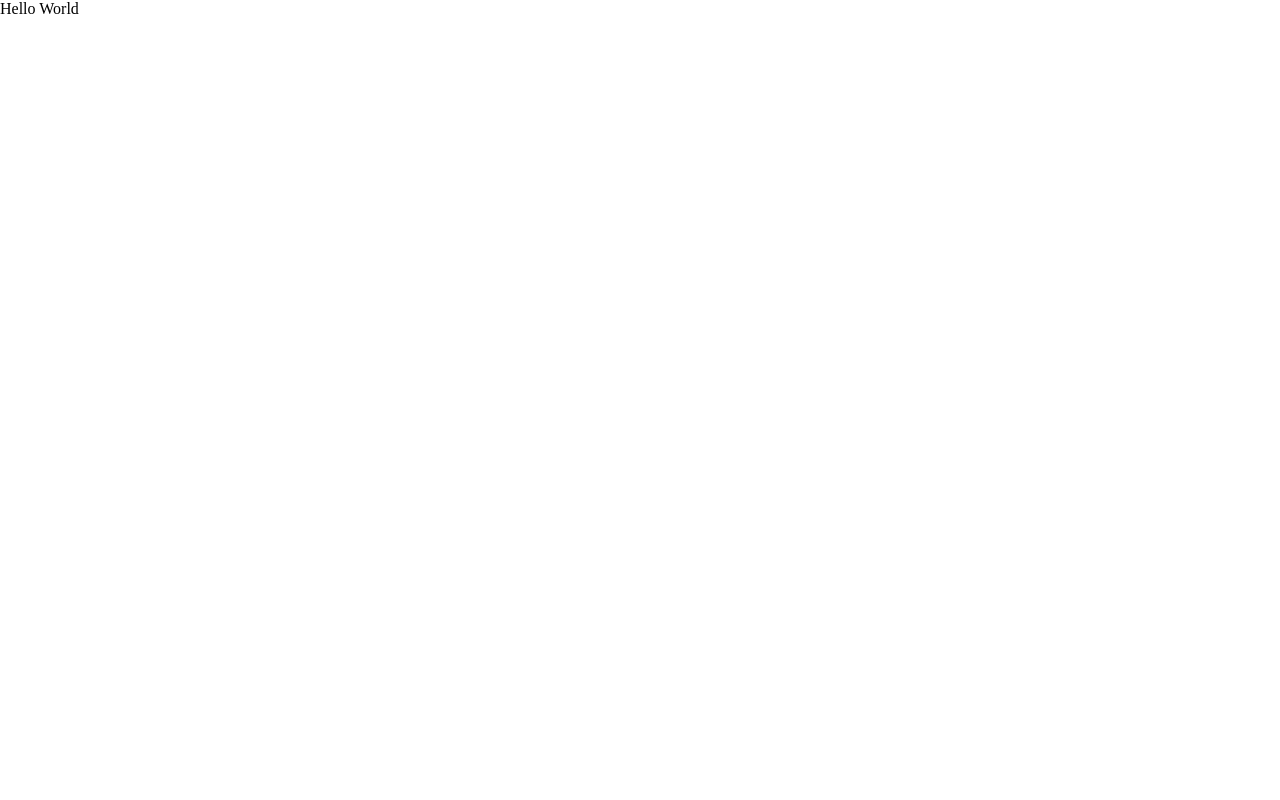
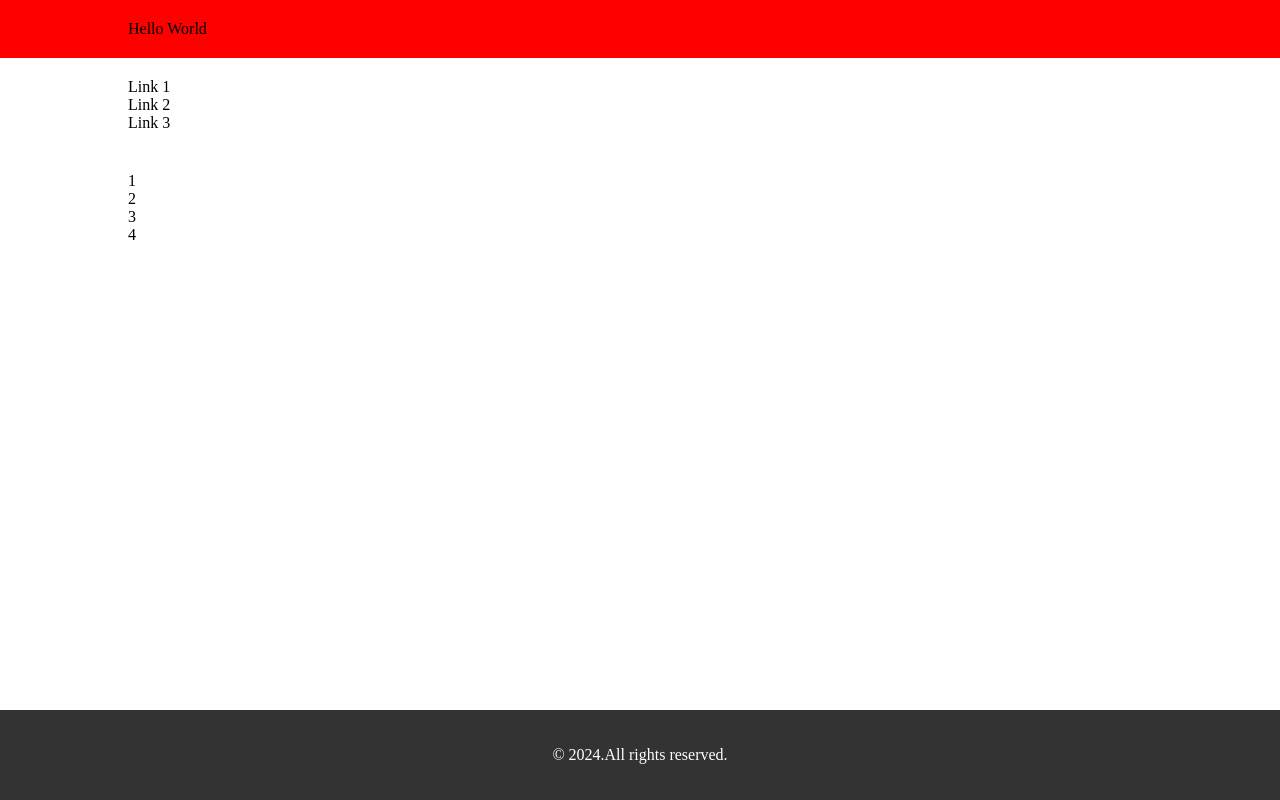
Before and after one commit to roman-fyl/StylishHomeSpace, a React (Create React App) app in the folder shs/: page / in a window 1280 px wide. Built offline with nearby package versions, Linux system fonts and the light colour scheme.

Commit message:
added layout of HomePage

```diff
--- a/shs/src/App.js
+++ b/shs/src/App.js
@@ -12,11 +12,9 @@ const App = () => {
   return (
     <Provider store={store}>
       <Router>
-        <div>
           <Routes>
             <Route path="/" element={<HomePage />} />
           </Routes>
-        </div>
       </Router>
     </Provider>
   );
--- a/shs/src/HomePage.js
+++ b/shs/src/HomePage.js
@@ -4,9 +4,35 @@ import "./HomePage.scss";
 
 const HomePage = () => {
     return (
-        <div className="container">
+       <div className="wrapper">
+         <header className="header">
+           <div className="container">
             <h1>Hello World</h1>
+           </div>
+        </header>
+        <nav>
+           <div className="container">
+           <ul>
+                <li><a href="#">Link 1</a></li>
+                <li><a href="#">Link 2</a></li>
+                <li><a href="#">Link 3</a></li>
+            </ul>
+           </div>
+        </nav>
+        <main className="main">
+           <div className="container">
+           <section className="section">1</section>
+            <section className="section">2</section>
+            <section className="section">3</section>
+            <section className="section">4</section>
+           </div>
+        </main>
+        <footer className="footer">
+        <div className="container"><p>&copy; 2024.All rights reserved.</p>
+        <nav></nav>
         </div>
+        </footer>
+       </div>
     );
 }
 export default HomePage;
--- a/shs/src/HomePage.scss
+++ b/shs/src/HomePage.scss
@@ -1,6 +1,28 @@
+.wrapper {
+    display: flex;
+    flex-direction: column;
+    min-height: 100vh;
+}
 .container {
-    width: 100%;
-    h1 {
-        color: black !important;
-    }
+   width: 80%;
+   padding: 20px 0;
+   margin: 0 auto;
 }
+
+.header {
+    background-color: red;
+}
+.main {
+    flex: 1 1 auto;
+}
+.section {
+    flex: 1 1 auto;
+}
+
+.footer {
+    flex: 0 0 auto;
+    background-color: #333;
+    color: white;
+    text-align: center;
+    padding: 1rem;
+}
```
